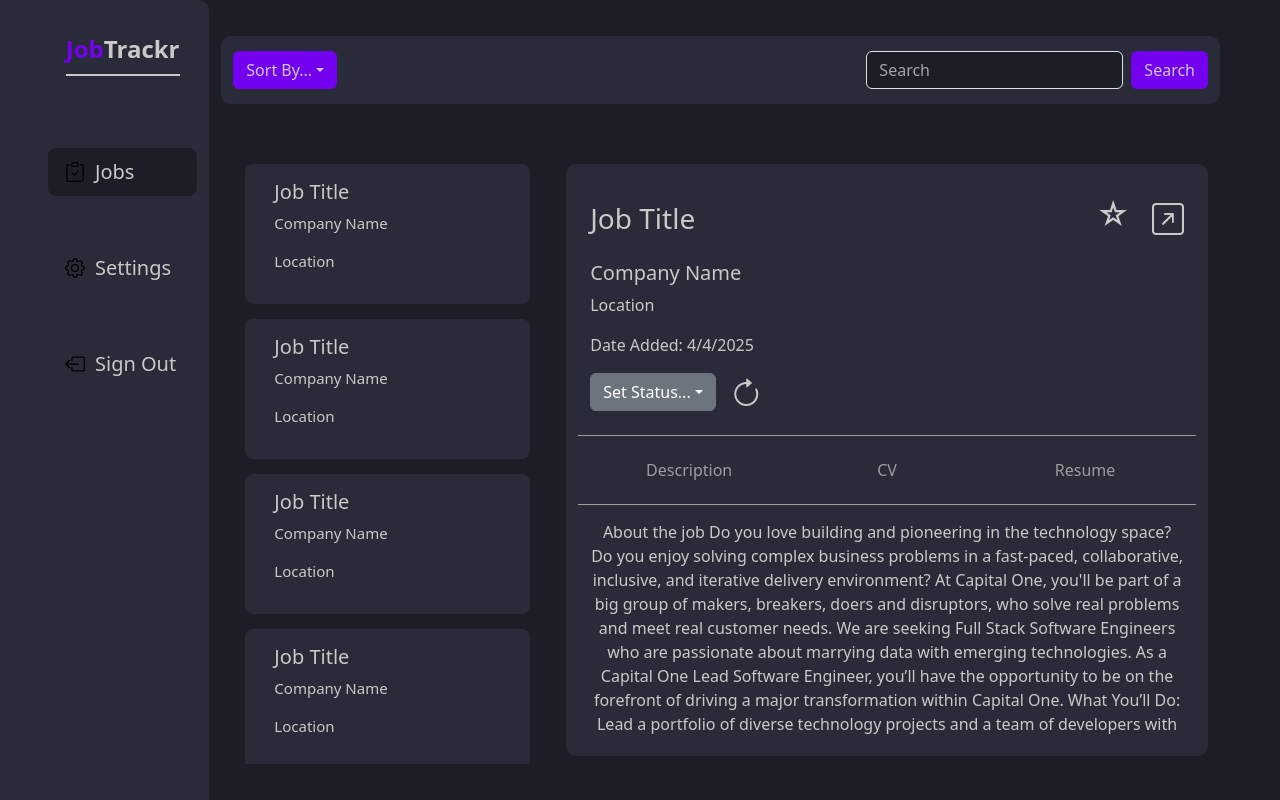
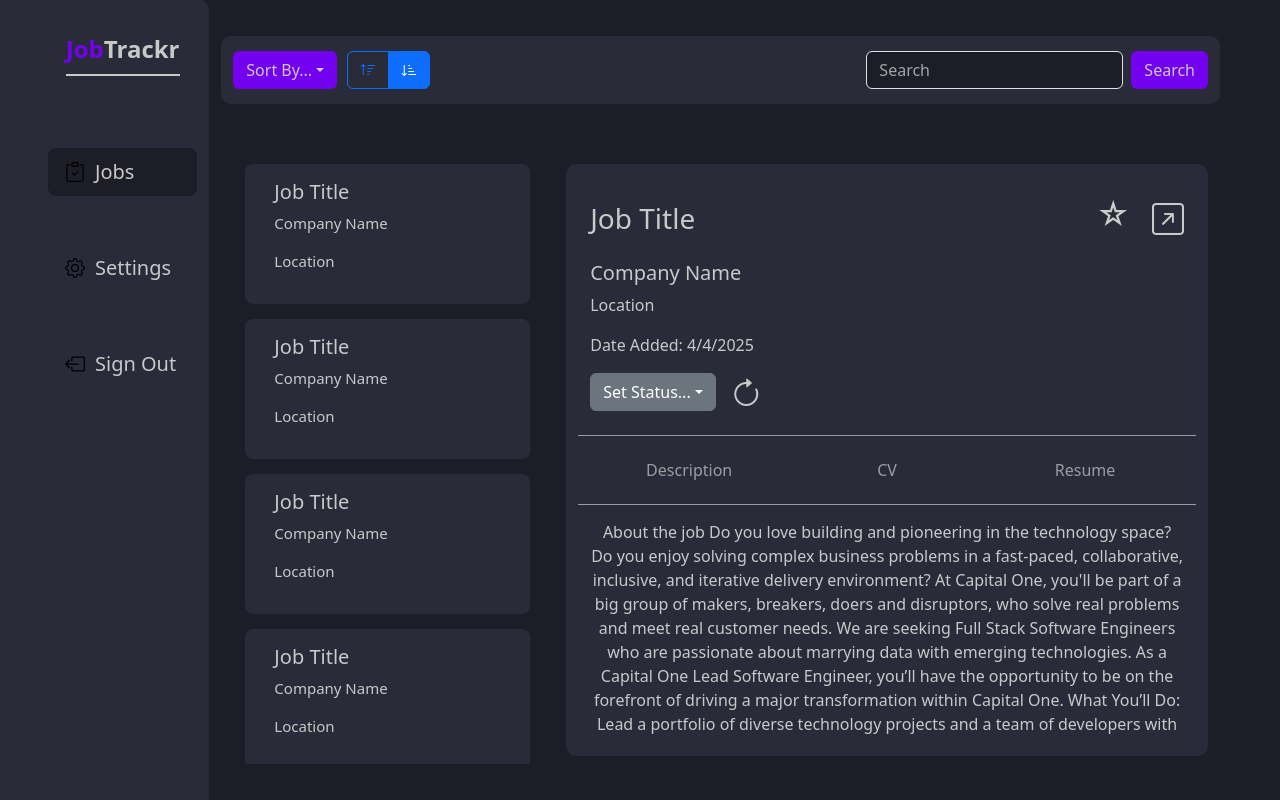
Before and after one commit to raghavSharma8269/JobTrackr, a React (Vite) app in the folder frontend/JobTrackrFrontend/: page / in a window 1280 px wide. Built offline with nearby package versions, Linux system fonts and the light colour scheme.

Commit message:
added SortByButtonGroupComponent.tsx

```diff
--- a/frontend/JobTrackrFrontend/src/App.css
+++ b/frontend/JobTrackrFrontend/src/App.css
@@ -4,7 +4,7 @@
 cream text color: #c9c9c9
 dark background: #1c1d26
 light background: #292b38
-purple background: #7400f0
+purple: #7400f0
 
 */
 
--- a/frontend/JobTrackrFrontend/src/components/JobListComponent.tsx
+++ b/frontend/JobTrackrFrontend/src/components/JobListComponent.tsx
@@ -3,6 +3,7 @@ import JobCardComponent from "./JobCardComponent";
 
 const JobListComponent = () => {
     return (
+
         <div
             style={{
                 height: "75vh",
@@ -20,6 +21,7 @@ const JobListComponent = () => {
                 ))}
             </div>
         </div>
+
     );
 };
 
--- a/frontend/JobTrackrFrontend/src/components/SearchBarComponent.tsx
+++ b/frontend/JobTrackrFrontend/src/components/NavBarComponent.tsx
@@ -1,5 +1,5 @@
 import FilterDropdownComponent from "./NavBarComponents/FilterDropdownComponent.tsx";
-const SearchBarComponent = () => {
+const NavBarComponent = () => {
   return (
     <nav className="navbar" style={{marginBottom:"-40px", borderRadius:"10px", backgroundColor:"#292b38", paddingTop:"15px", paddingBottom:"15px"}}>
       <div className="container-fluid" style={{ backgroundColor:"#292b38"}}>
@@ -21,4 +21,4 @@ const SearchBarComponent = () => {
   );
 };
 
-export default SearchBarComponent;
+export default NavBarComponent;
--- a/frontend/JobTrackrFrontend/src/components/NavBarComponents/FilterDropdownComponent.tsx
+++ b/frontend/JobTrackrFrontend/src/components/NavBarComponents/FilterDropdownComponent.tsx
@@ -1,5 +1,5 @@
 import React from 'react'
-
+import SortByButtonGroupComponent from './SortByButtonGroupComponent'
 const FilterDropdownComponent = () => {
     return (
         <div className="dropdown">
@@ -8,7 +8,8 @@ const FilterDropdownComponent = () => {
                 type="button"
                 data-bs-toggle="dropdown"
                 aria-expanded="false"
-                style={{backgroundColor:"#7400f0"}}
+                style={{backgroundColor:"#7400f0", marginRight:"10px"}}
+
 
             >
                 Sort By...
@@ -35,6 +36,9 @@ const FilterDropdownComponent = () => {
                     </a>
                 </li>
             </ul>
-        </div>    )
+            <SortByButtonGroupComponent/>
+        </div>
+
+    )
 }
 export default FilterDropdownComponent
--- /dev/null
+++ b/frontend/JobTrackrFrontend/src/components/NavBarComponents/SortByButtonGroupComponent.tsx
@@ -0,0 +1,36 @@
+import React from 'react';
+import SortDownIconComponent from './SortDownIconComponent';
+import SortUpIconComponent from './SortUpIconComponent';
+
+const SortByButtonGroupComponent = () => {
+    return (
+        <div className="btn-group" role="group" aria-label="Sort toggle button group">
+
+            <input
+                type="radio"
+                className="btn-check"
+                name="btnradio"
+                id="btnradio1"
+                autoComplete="off"
+            />
+            <label className="btn btn-outline-primary" htmlFor="btnradio1">
+                <SortUpIconComponent />
+            </label>
+
+            <input
+                type="radio"
+                className="btn-check"
+                name="btnradio"
+                id="btnradio2"
+                autoComplete="off"
+                defaultChecked
+            />
+            <label className="btn btn-outline-primary" htmlFor="btnradio2">
+                <SortDownIconComponent />
+            </label>
+
+        </div>
+    );
+};
+
+export default SortByButtonGroupComponent;
--- /dev/null
+++ b/frontend/JobTrackrFrontend/src/components/NavBarComponents/SortDownIconComponent.tsx
@@ -0,0 +1,8 @@
+import React from 'react'
+
+const SortDownIconComponent = () => {
+    return (
+        <i className="bi bi-sort-down-alt"></i>
+    )
+}
+export default SortDownIconComponent
--- /dev/null
+++ b/frontend/JobTrackrFrontend/src/components/NavBarComponents/SortUpIconComponent.tsx
@@ -0,0 +1,8 @@
+import React from 'react'
+
+const SortUpIconComponent = () => {
+    return (
+        <i className="bi bi-sort-up"></i>
+    )
+}
+export default SortUpIconComponent
--- a/frontend/JobTrackrFrontend/src/pages/JobsPage.tsx
+++ b/frontend/JobTrackrFrontend/src/pages/JobsPage.tsx
@@ -1,13 +1,13 @@
 import ExpandedJobCard from "../components/ExpandedJobCard";
 import JobListComponent from "../components/JobListComponent";
-import SearchBarComponent from "../components/SearchBarComponent";
+import NavBarComponent from "../components/NavBarComponent.tsx";
 
 
 const JobsPage = () => {
   return (
       <div className="container-fluid min-vh-100 d-flex align-items-center">
         <div className="row w-100">
-            <SearchBarComponent/>
+            <NavBarComponent/>
           {/* Ensure this column takes enough space for scrolling */}
           <div className="col-md-4 d-flex justify-content-center align-items-start overflow-hidden">
             <JobListComponent />
```
